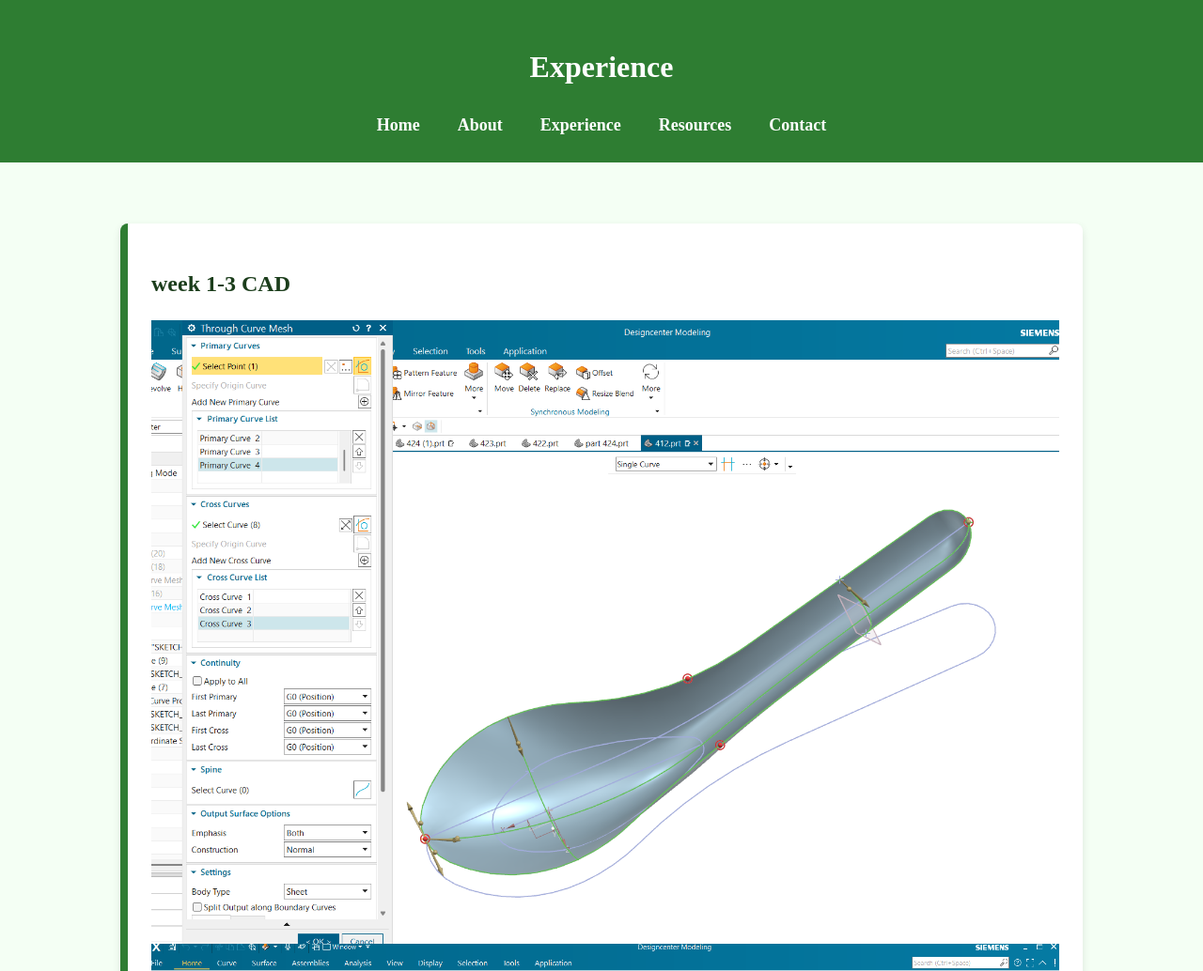
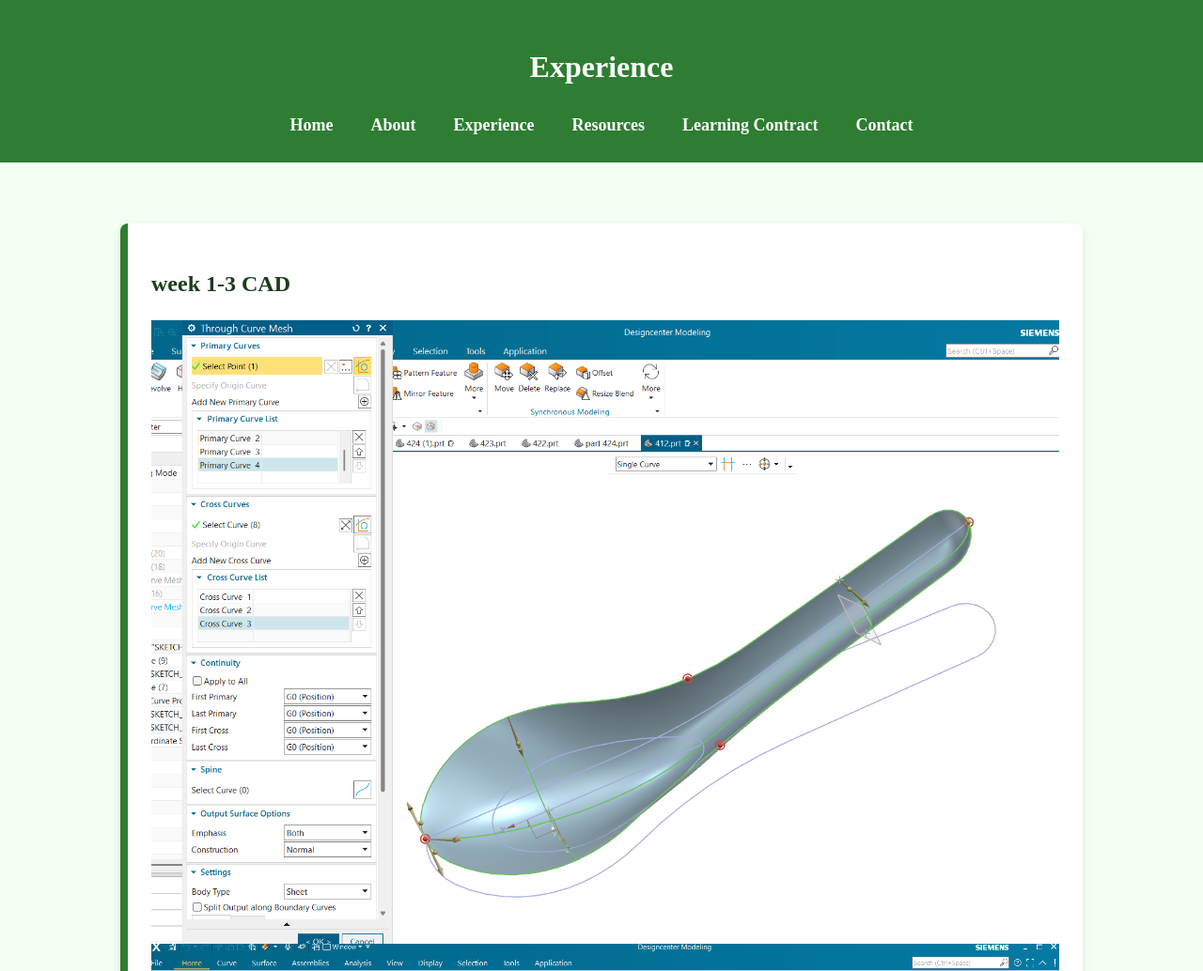
Before and after one commit to tetett22/GL-tessie-teo, a plain HTML site: page reflections.html in a window 1280 px wide. Shown: the top 1034 px of the page at 94% size. Drawn offline with Linux system fonts and the light colour scheme.

Commit message:
Update reflections.html

```diff
--- a/reflections.html
+++ b/reflections.html
@@ -17,6 +17,7 @@
 <a href="about.html">About</a>
 <a href="reflections.html">Experience</a>
 <a href="resources.html">Resources</a>
+<a href="learning-contract.html">Learning Contract</a>
 <a href="contact.html">Contact</a>
 </nav>
 
```
